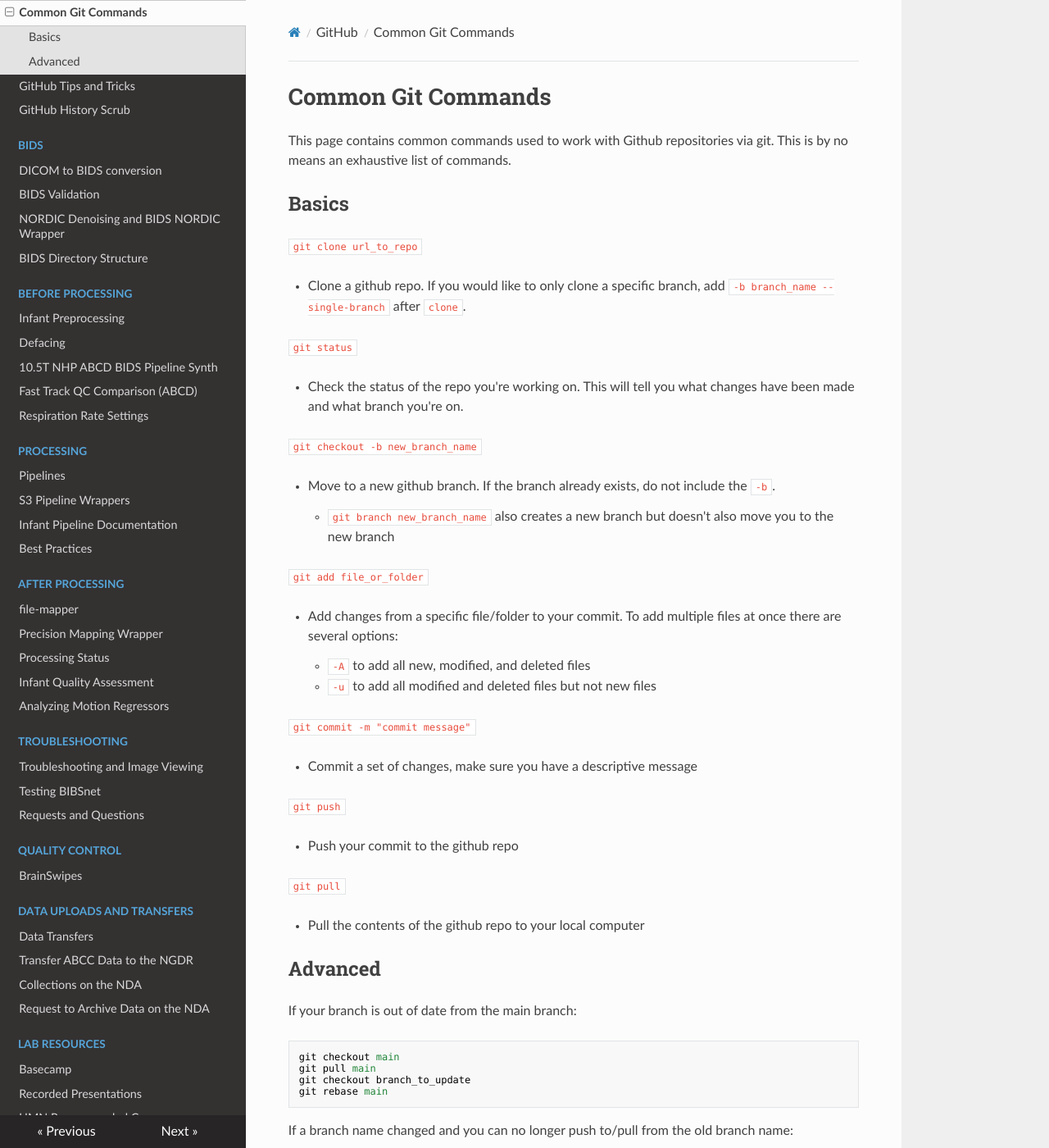
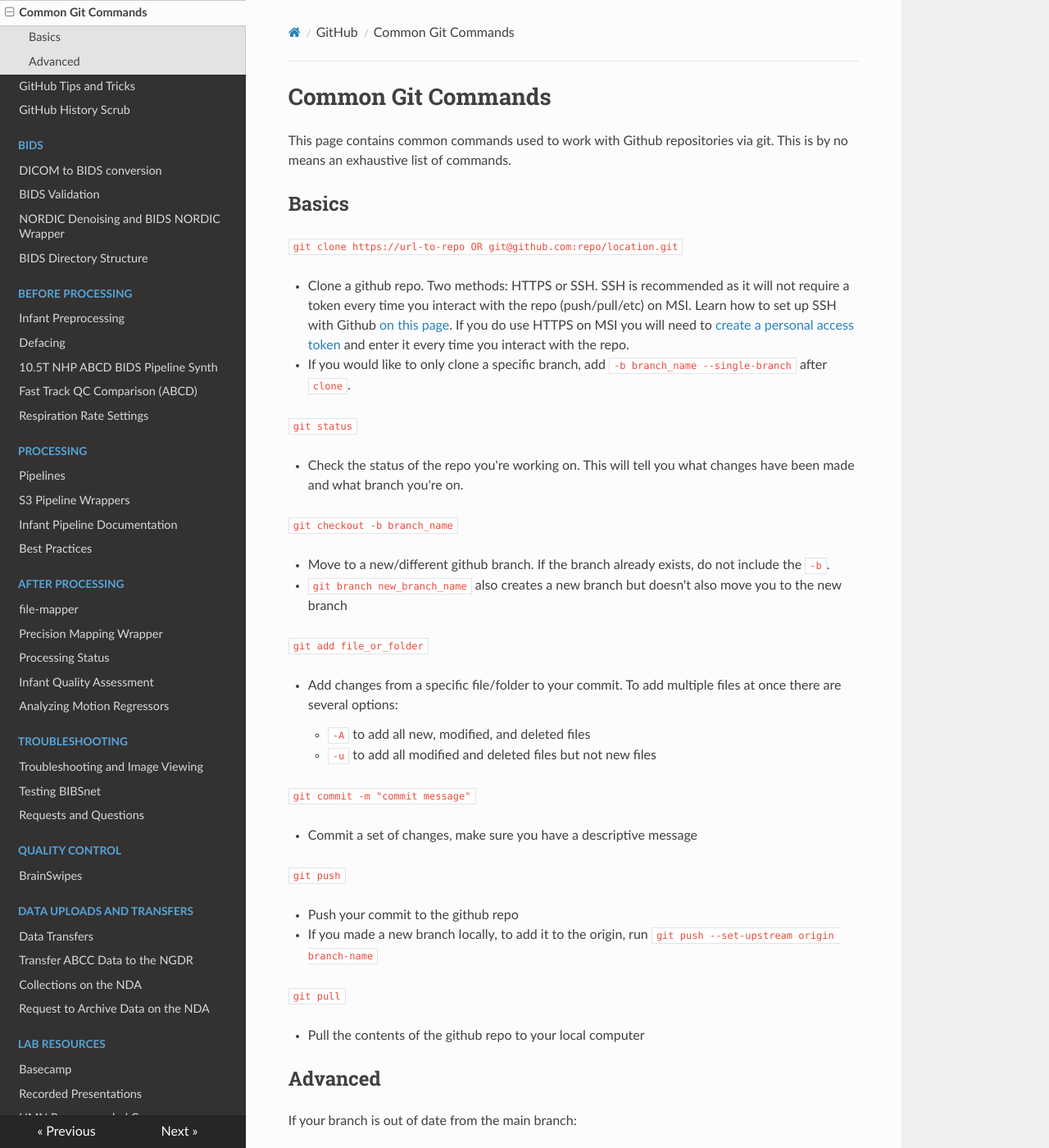
Before and after one commit to DCAN-Labs/cdni-brain, an MkDocs documentation site: the page built from docs/git-commands.md, in a window 1280 px wide and 1400 px high. Shown: the whole window at 82% size. Built offline with MkDocs 1.6.1, drawn with Linux system fonts in a browser that asks for light colours; nearby versions of some CDN libraries; some of the changed text lies outside the part shown.

Commit message:
adding more cloning info

````diff
--- a/docs/git-commands.md
+++ b/docs/git-commands.md
@@ -4,19 +4,20 @@ This page contains common commands used to work with Github repositories via git
 
 ## Basics
 
-`git clone url_to_repo`
+`git clone https://url-to-repo OR git@github.com:repo/location.git`
 
-- Clone a github repo. If you would like to only clone a specific branch, add `-b branch_name --single-branch` after `clone`.
+- Clone a github repo. Two methods: HTTPS or SSH. SSH is recommended as it will not require a token every time you interact with the repo (push/pull/etc) on MSI. Learn how to set up SSH with Github [on this page](github-quick-guide.md). If you do use HTTPS on MSI you will need to [create a personal access token](https://docs.github.com/en/authentication/keeping-your-account-and-data-secure/managing-your-personal-access-tokens#creating-a-personal-access-token-classic) and enter it every time you interact with the repo.
+- If you would like to only clone a specific branch, add `-b branch_name --single-branch` after `clone`.
 
 `git status`
 
 - Check the status of the repo you're working on. This will tell you what changes have been made and what branch you're on.
 
-`git checkout -b new_branch_name`
+`git checkout -b branch_name`
 
-- Move to a new github branch. If the branch already exists, do not include the `-b`.
+- Move to a new/different github branch. If the branch already exists, do not include the `-b`.
 
-    * `git branch new_branch_name` also creates a new branch but doesn't also move you to the new branch
+- `git branch new_branch_name` also creates a new branch but doesn't also move you to the new branch
 
 `git add file_or_folder`
 
@@ -34,6 +35,8 @@ This page contains common commands used to work with Github repositories via git
 
 - Push your commit to the github repo
 
+- If you made a new branch locally, to add it to the origin, run `git push --set-upstream origin branch-name`
+
 `git pull`
 
 - Pull the contents of the github repo to your local computer
@@ -49,7 +52,7 @@ git checkout branch_to_update
 git rebase main
 ```
 
-If a branch name changed and you can no longer push to/pull from the old branch name:
+If a branch name changed on Github but it still has the old name locally and you can no longer push to/pull from the old branch name:
 
 ```
 git branch -m old_name new_name
````
Also changed, not shown: docs/github-quick-guide.md (+1 -0 lines).
